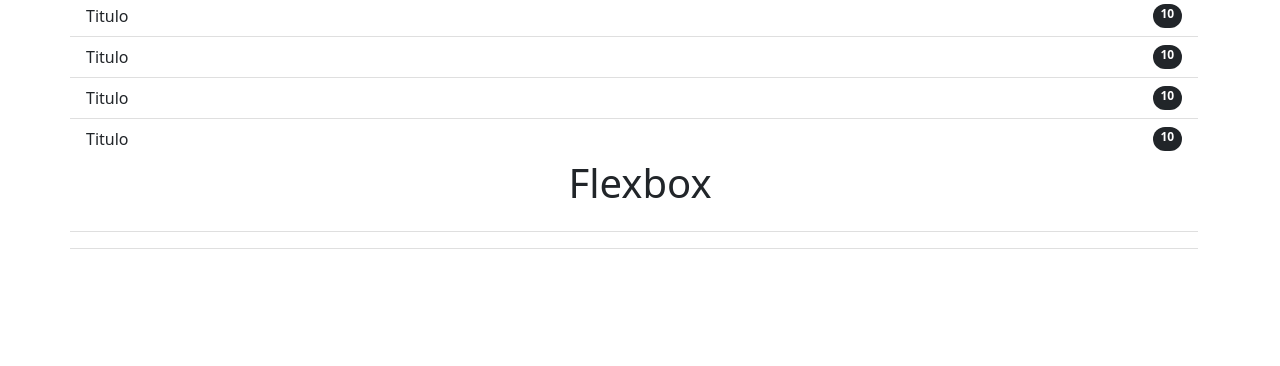
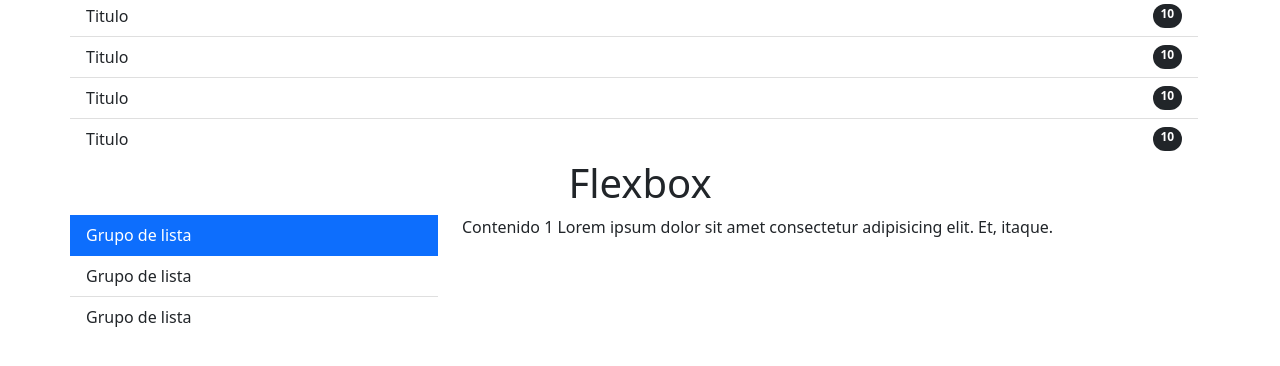
Before and after one commit to Daniel-Sanchez-111/CSS, a PHP site: page / in a window 1280 px wide. Shown: the part 142-508 px from the top of the page. Run offline with PHP 8.4, Linux system fonts and the light colour scheme.

Commit message:
grupo de listas js

```diff
--- a/index.php
+++ b/index.php
@@ -37,23 +37,29 @@
 
             <h1 class="text-center">Flexbox</h1>
 
-            <div class="list-group list-group-flush" id="grupolista" role="tablist">
-                <a data-bs-toggle="list" role="tab" aria-controls="elemento1" id="elemento1" class="list-group-item list-group-item-action">
-
+            <div class="list-group list-group-flush col-4" id="grupolista" role="tablist">
+                <a href="#contenido1" data-bs-toggle="list" role="tab" aria-controls="elemento1" id="elemento1" class="list-group-item list-group-item-action active">
+                    Grupo de lista
                 </a>
-                <a data-bs-toggle="list" role="tab" aria-controls="elemento2" id="elemento2" class="list-group-item list-group-item-action">
-
+                <a href="#contenido2" data-bs-toggle="list" role="tab" aria-controls="elemento2" id="elemento2" class="list-group-item list-group-item-action">
+                    Grupo de lista
                 </a>
-                <a data-bs-toggle="list" role="tab" aria-controls="elemento3" id="elemento3" class="list-group-item list-group-item-action">
-
+                <a href="#contenido3" data-bs-toggle="list" role="tab" aria-controls="elemento3" id="elemento3" class="list-group-item list-group-item-action">
+                    Grupo de lista
                 </a>
 
             </div>
 
-            <div class="tab-panel" id="contenidoLista">
-                <div class="tab-pane fade" role="tabpanel" id="contenido1" aria-labelledby="elemento1"></div>
-                <div class="tab-pane fade" role="tabpanel" id="contenido2" aria-labelledby="elemento2"></div>
-                <div class="tab-pane fade" role="tabpanel" id="contenido3" aria-labelledby="elemento3"></div>
+            <div class="tab-content col-8" id="contenidoLista">
+                <div class="tab-pane fade active show" role="tabpanel" id="contenido1" aria-labelledby="elemento1">
+                    Contenido 1 Lorem ipsum dolor sit amet consectetur adipisicing elit. Et, itaque.
+                </div>
+                <div class="tab-pane fade" role="tabpanel" id="contenido2" aria-labelledby="elemento2">
+                    Contenido 2 Lorem ipsum dolor sit amet consectetur adipisicing elit. Quaerat, sapiente!
+                </div>
+                <div class="tab-pane fade" role="tabpanel" id="contenido3" aria-labelledby="elemento3">
+                    Contenido 3 Lorem ipsum dolor sit amet consectetur adipisicing elit. Maxime, accusantium.
+                </div>
             </div>
         </div>
     </div>
```
